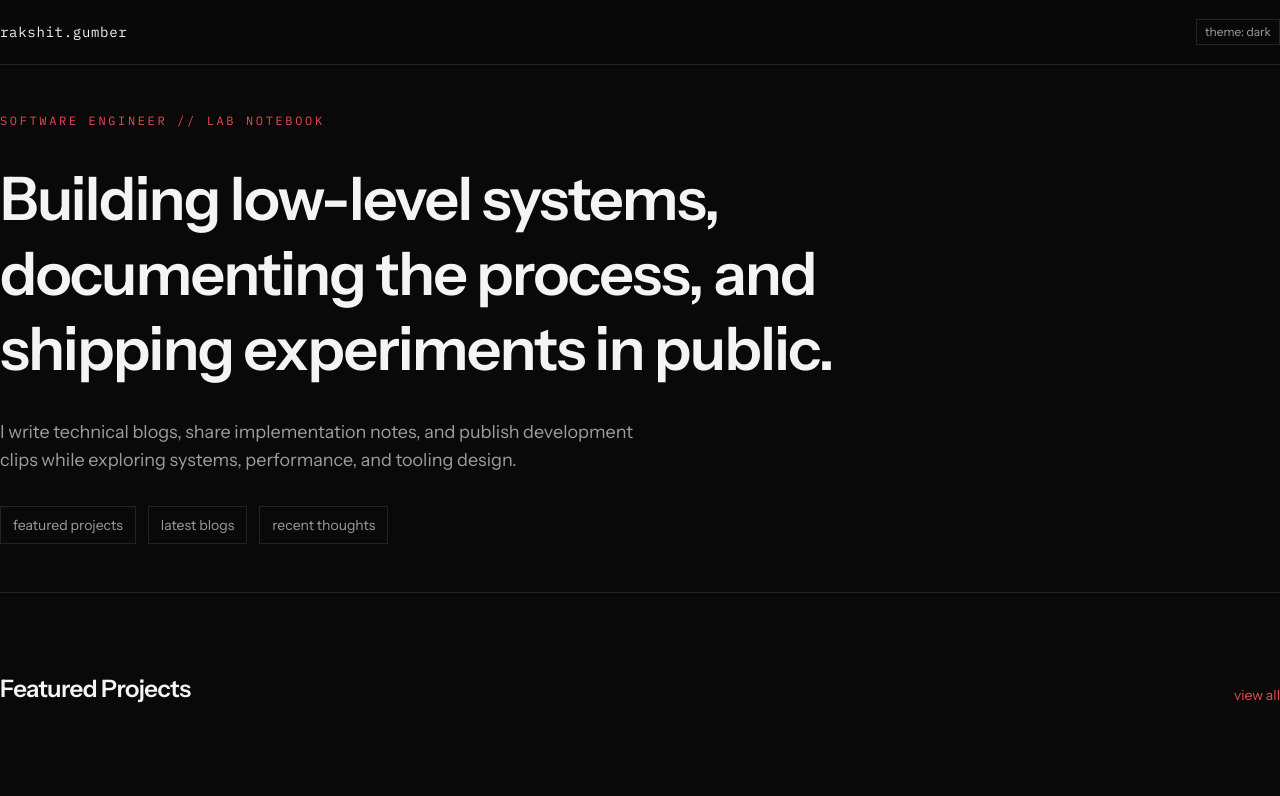
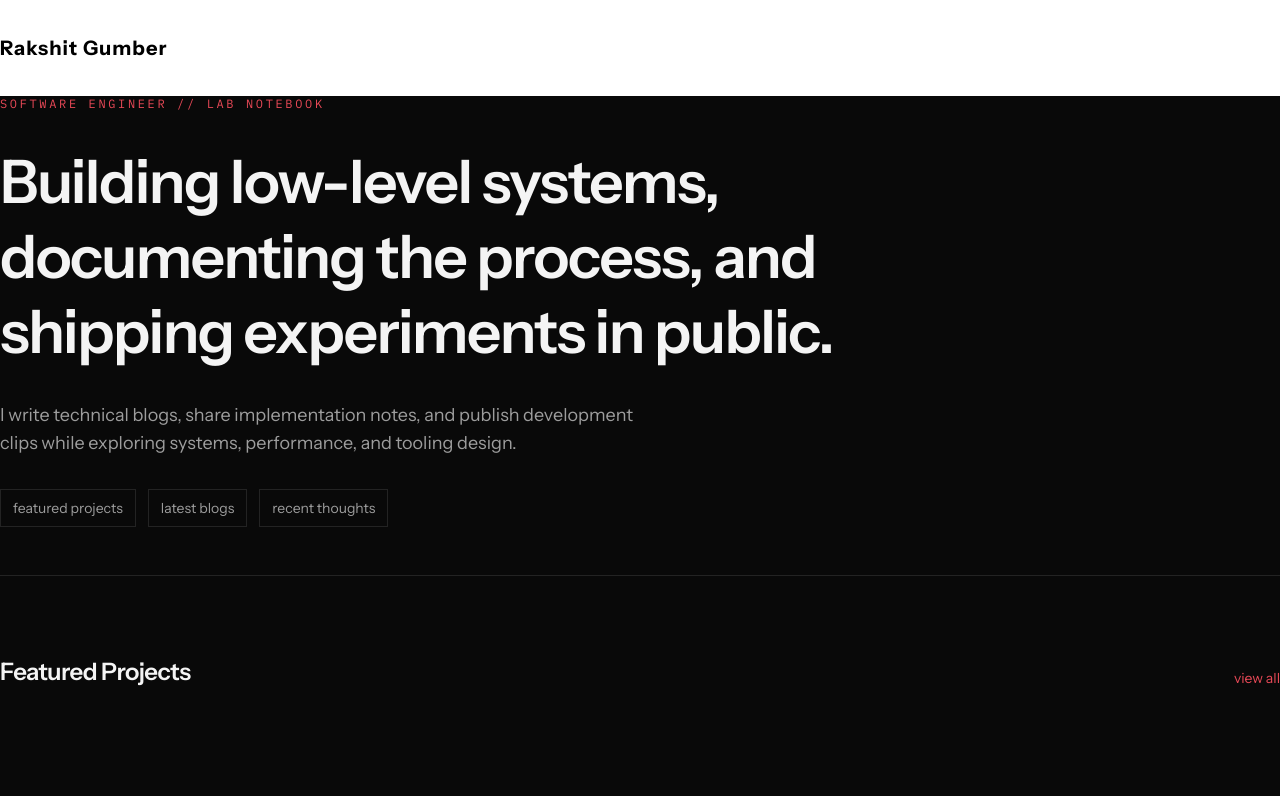
Before and after one commit to RakshitGumber/personal, a React (Vite) app in the folder web/: page / in a window 1280 px wide. Shown: the top 796 px of the page. Built offline with nearby package versions, Linux system fonts and the light colour scheme.

Commit message:
improving navbar

```diff
--- a/web/src/components/core/Navbar.tsx
+++ b/web/src/components/core/Navbar.tsx
@@ -1,16 +1,14 @@
 import { useState } from "react";
 import { Link, useRouterState } from "@tanstack/react-router";
-import { ThemeToggle } from "@/components/theme/ThemeToggle";
 
 export function Navbar() {
-  const pathname = useRouterState({ select: (state) => state.location.pathname });
   const [isOpen, setIsOpen] = useState(false);
 
   return (
-    <header className="sticky top-0 z-40 border-b border-line bg-bg/95 backdrop-blur-sm">
-      <div className="container-shell flex h-16 items-center justify-between gap-3">
-        <Link to="/" className="font-mono text-sm tracking-wider text-text">
-          rakshit.gumber
+    <header className="sticky top-0 z-40 w-full bg-white">
+      <div className="flex h-24 items-center justify-between max-w-7xl mx-auto">
+        <Link to="/" className="font-sans text-xl font-bold tracking-wider text-black">
+          Rakshit Gumber
         </Link>
 
         <div className="hidden items-center gap-2 md:flex">
@@ -30,7 +28,6 @@ export function Navbar() {
               );
             })} */}
           </nav>
-          <ThemeToggle />
         </div>
 
         <button
@@ -54,8 +51,6 @@ export function Navbar() {
             >
 
             </Link> */}
-
-          <ThemeToggle />
         </nav>
       ) : null}
     </header>
--- a/web/src/components/theme/ThemeToggle.tsx
+++ /dev/null
@@ -1,29 +0,0 @@
-import { useEffect, useState } from "react";
-
-type ThemeMode = "dark" | "midnight";
-
-const storageKey = "portfolio-theme";
-
-export function ThemeToggle() {
-  const [mode, setMode] = useState<ThemeMode>("dark");
-
-  useEffect(() => {
-    const stored = localStorage.getItem(storageKey) as ThemeMode | null;
-    const nextMode = stored === "midnight" ? "midnight" : "dark";
-    setMode(nextMode);
-    document.documentElement.dataset.theme = nextMode;
-  }, []);
-
-  const toggle = () => {
-    const nextMode: ThemeMode = mode === "dark" ? "midnight" : "dark";
-    setMode(nextMode);
-    localStorage.setItem(storageKey, nextMode);
-    document.documentElement.dataset.theme = nextMode;
-  };
-
-  return (
-    <button type="button" className="border border-line px-2 py-1 text-xs text-muted hover:text-text" onClick={toggle}>
-      theme: {mode}
-    </button>
-  );
-}
--- a/web/src/index.css
+++ b/web/src/index.css
@@ -18,7 +18,7 @@
 }
 
 @theme {
-  --color-bg: var(--bg);
+  --color-background: var(--bg);
   --color-surface: var(--surface);
   --color-surface-2: var(--surface-2);
   --color-line: var(--line);
@@ -31,5 +31,5 @@
 
 
 body {
-  @apply bg-bg text-text font-sans;
+  @apply bg-background text-text font-sans;
 }
--- a/web/src/routes/__root.tsx
+++ b/web/src/routes/__root.tsx
@@ -1,5 +1,4 @@
 import { Outlet, createRootRoute } from "@tanstack/react-router";
-// import { CommandPalette } from "@/components/navigation/CommandPalette";
 import { Navbar } from "@/components/core/Navbar";
 import { Footer } from "@/components/core/Footer";
 
@@ -9,13 +8,12 @@ export const Route = createRootRoute({
 
 function RootComponent() {
   return (
-    <div className="min-h-screen bg-bg text-text">
+    <div className="min-h-screen">
       <Navbar />
-      <main className="container-shell py-8 md:py-12">
+      <main className="max-w-7xl mx-auto">
         <Outlet />
       </main>
       <Footer />
-      {/* <CommandPalette /> */}
     </div>
   );
 }
```
Also changed, not shown: web/public/og/default-og.svg (deleted).
